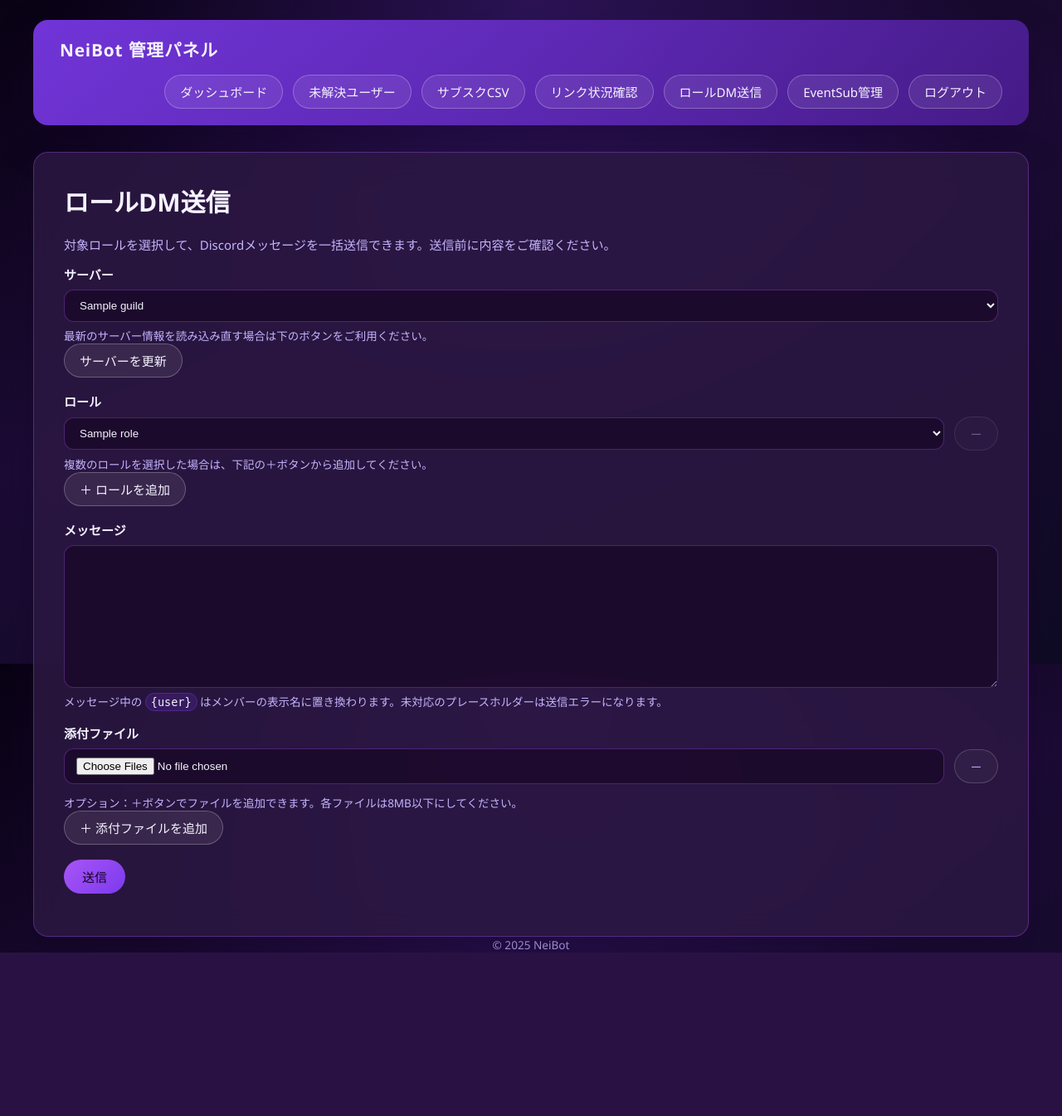
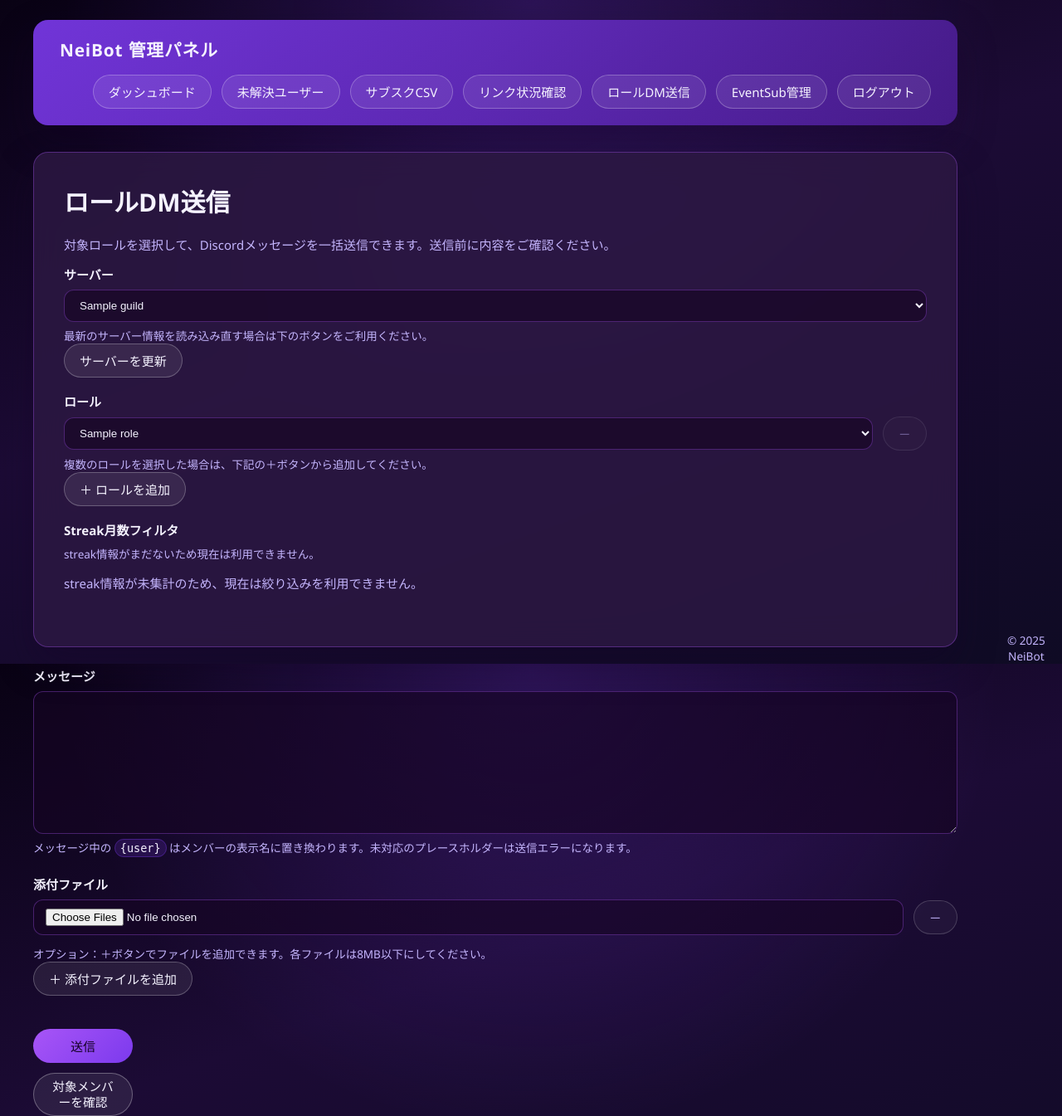
Before and after one commit to NAKANORyunosuke/NeiBot, a Django app: page /broadcast/ in a window 1280 px wide. Shown: the whole page at 83% size. Before the commit the page ends 1148 px from the top, so only its background shows below. Run offline with Django 5.2, Linux system fonts and the light colour scheme; a user stored in the database is signed in; tables that the repository leaves empty hold one stand-in row (values such as "Sample post"); a database or web service that is not in the repository returns one stand-in record (values such as "Sample title"); data that the repository does not hold is empty.

Commit message:
feat: ロールDM送信機能にStreak月数フィルタを追加し、プレビュー機能を実装

```diff
--- a/webadmin/panel/forms.py
+++ b/webadmin/panel/forms.py
@@ -1,3 +1,5 @@
+
+from collections import Counter
 
 from django import forms
 from django.conf import settings
@@ -5,6 +7,8 @@
 import requests
 import re
 import json
+
+from .models import LinkedUser
 
 
 class MultiFileInput(forms.ClearableFileInput):
@@ -50,9 +54,27 @@
 
 
 class RoleBroadcastForm(forms.Form):
+
     guild_id = forms.ChoiceField(label="サーバー", choices=())
+
     role_ids = forms.MultipleChoiceField(label="ロール", choices=(), required=False)
+
+    streak_filters = forms.MultipleChoiceField(
+
+        label="Streak月数フィルタ",
+
+        choices=(),
+
+        required=False,
+
+        widget=forms.CheckboxSelectMultiple,
+
+        help_text="指定した連続月数に一致するユーザーのみに送信します (未選択なら全員)。",
+
+    )
+
     message = forms.CharField(label="メッセージ", widget=forms.Textarea, required=False)
+
     attachments = MultiFileField(label="添付ファイル", required=False)
 
     # 8MB は Discord DM の添付制限
@@ -101,6 +123,14 @@
         self.fields["role_ids"].choices = roles
         if not self.is_bound and roles:
             self.initial.setdefault("role_ids", [roles[0][0]])
+        streak_choices = self._build_streak_choices()
+        streak_field = self.fields["streak_filters"]
+        streak_field.choices = streak_choices
+        if streak_choices:
+            streak_field.widget.attrs.pop("disabled", None)
+        else:
+            streak_field.widget.attrs["disabled"] = "disabled"
+            streak_field.help_text = "streak情報がまだないため現在は利用できません。"
 
     def clean_attachments(self):
         files = self.cleaned_data.get("attachments") or []
@@ -140,6 +170,43 @@
             if v not in unique:
                 unique.append(v)
         return unique
+
+    def clean_streak_filters(self):
+        values = self.cleaned_data.get("streak_filters") or []
+        cleaned: list[int] = []
+        seen: set[int] = set()
+        for raw in values:
+            try:
+                num = int(raw)
+            except (TypeError, ValueError):
+                continue
+            if num in seen:
+                continue
+            seen.add(num)
+            cleaned.append(num)
+        return cleaned
+
+    def _build_streak_choices(self) -> list[tuple[str, str]]:
+        counter: Counter[int] = Counter()
+        try:
+            streak_values = LinkedUser.objects.values_list(
+                "data__streak_months", flat=True
+            )
+            for value in streak_values:
+                try:
+                    num = int(value)
+                except (TypeError, ValueError):
+                    continue
+                if num < 0:
+                    continue
+                counter[num] += 1
+        except Exception:
+            return []
+        choices: list[tuple[str, str]] = []
+        for months in sorted(counter):
+            label = f"{months}ヶ月 ({counter[months]}人)"
+            choices.append((str(months), label))
+        return choices
 
 
 class EventSubSubscriptionForm(forms.Form):
--- a/webadmin/panel/templates/panel/broadcast.html
+++ b/webadmin/panel/templates/panel/broadcast.html
@@ -113,6 +113,108 @@
     }
   </style>
   {% endif %}
+  <style>
+    .streak-filter-grid {
+      display: grid;
+      grid-template-columns: repeat(auto-fit, minmax(160px, 1fr));
+      gap: 0.5rem 1rem;
+      margin-top: 0.75rem;
+    }
+    .streak-filter-grid label {
+      display: inline-flex;
+      align-items: center;
+      gap: 0.45rem;
+      font-size: 0.9rem;
+      color: var(--color-text);
+      background: rgba(255, 255, 255, 0.08);
+      border: 1px solid rgba(255, 255, 255, 0.25);
+      border-radius: 999px;
+      padding: 0.35rem 0.85rem;
+      font-weight: 600;
+      letter-spacing: 0.01em;
+      transition: background 0.2s ease, border-color 0.2s ease, color 0.2s ease;
+    }
+    .streak-filter-grid label:hover,
+    .streak-filter-grid label:focus-within {
+      background: rgba(255, 255, 255, 0.16);
+      border-color: rgba(255, 255, 255, 0.4);
+    }
+    .streak-filter-grid input[type="checkbox"] {
+      margin: 0;
+      accent-color: var(--color-accent);
+    }
+    .button-secondary {
+      font: inherit;
+      font-size: 0.92rem;
+      border-radius: 999px;
+      padding: 6px 16px;
+      border: 1px solid rgba(255, 255, 255, 0.3);
+      background: rgba(255, 255, 255, 0.08);
+      color: var(--color-text);
+      cursor: pointer;
+      display: inline-flex;
+      align-items: center;
+      justify-content: center;
+      line-height: 1.3;
+      min-width: unset;
+      transition: background 0.2s ease, box-shadow 0.2s ease, transform 0.2s ease;
+    }
+    .button-secondary:hover,
+    .button-secondary:focus-visible {
+      background: rgba(255, 255, 255, 0.18);
+      transform: translateY(-1px);
+      box-shadow: 0 10px 18px rgba(124, 58, 237, 0.25);
+    }
+    .preview-actions {
+      display: flex;
+      gap: 1.5rem;
+      align-items: flex-start;
+      flex-wrap: wrap;
+      margin-top: 1rem;
+    }
+    .preview-actions__buttons {
+      display: flex;
+      flex-direction: column;
+      gap: 0.75rem;
+      min-width: 140px;
+    }
+    .preview-actions__buttons button {
+      width: 120px;
+      justify-content: center;
+    }
+    .card-preview {
+      flex: 1;
+      margin-top: 0;
+      min-width: 280px;
+    }
+    .recipient-preview {
+      border: 1px solid var(--color-border);
+      border-radius: var(--radius-md);
+      padding: 1rem 1.25rem;
+      background: rgba(15, 23, 42, 0.4);
+      margin-top: 1rem;
+    }
+    .recipient-preview__meta {
+      display: flex;
+      flex-wrap: wrap;
+      gap: 0.75rem;
+      font-size: 0.9rem;
+      color: var(--color-text-muted);
+      margin-bottom: 0.6rem;
+    }
+    .recipient-list--preview {
+      max-height: 320px;
+      overflow-y: auto;
+      padding-left: 1rem;
+    }
+    .recipient-list--preview li {
+      border-bottom: 1px solid rgba(255, 255, 255, 0.08);
+      padding: 0.35rem 0;
+    }
+    .recipient-list--preview li:last-of-type {
+      border-bottom: none;
+    }
+  </style>
 {% endblock %}
 
 {% block content %}
@@ -157,6 +259,9 @@
           {% endif %}
           {% if recipient_popup.roles %}
           <div>対象ロール: {{ recipient_popup.roles|join:"、" }}</div>
+          {% endif %}
+          {% if recipient_popup.streak_filters %}
+          <div>Streak対象: {{ recipient_popup.streak_filters|join:"、" }}ヶ月</div>
           {% endif %}
           <div>合計: {{ recipient_popup.count }}件</div>
         </div>
@@ -249,6 +354,33 @@
       </div>
 
       <div class="form-field">
+        <label>Streak月数フィルタ</label>
+        <div class="helper-text">
+          {{ form.streak_filters.help_text }}
+        </div>
+        {% if form.fields.streak_filters.choices %}
+        <div class="streak-filter-grid">
+          {% for checkbox in form.streak_filters %}
+          <label>
+            {{ checkbox.tag }}
+            <span>{{ checkbox.choice_label }}</span>
+          </label>
+          {% endfor %}
+        </div>
+        {% else %}
+        <p class="text-muted">streak情報が未集計のため、現在は絞り込みを利用できません。</p>
+        {% endif %}
+        {% if form.streak_filters.errors %}
+        <ul class="error-list">
+          {% for error in form.streak_filters.errors %}
+          <li>{{ error }}</li>
+          {% endfor %}
+        </ul>
+        {% endif %}
+      </div>
+      </div>
+
+      <div class="form-field">
         <label for="id_message">メッセージ</label>
         {{ form.message }}
         <div class="helper-text">
@@ -294,8 +426,43 @@
         {% endif %}
       </div>
 
-      <div class="actions">
-        <button type="submit">送信</button>
+      <div class="actions preview-actions">
+        <div class="preview-actions__buttons">
+          <button type="submit">送信</button>
+          <button type="submit" name="preview" value="1" class="button-secondary">対象メンバーを確認</button>
+        </div>
+        {% if preview_results %}
+        <div class="card card-preview">
+          <h2>対象メンバーの確認</h2>
+          <p class="text-muted">選択中の条件に一致するメンバーを最大 {{ preview_limit }} 件まで表示します。送信前に対象を確認してください。</p>
+          {% for item in preview_results %}
+          <div class="recipient-preview">
+            <div class="recipient-preview__meta">
+              <div>ロール: {{ item.role }}</div>
+              {% if item.guild_name %}<div>サーバー: {{ item.guild_name }}</div>{% endif %}
+              {% if item.streak_filters %}<div>Streak: {{ item.streak_filters|join:"、" }}ヶ月</div>{% endif %}
+              <div>対象: {{ item.count }}件{% if item.has_more %}（先頭{{ preview_limit }}件のみ表示）{% endif %}</div>
+            </div>
+            {% if item.recipients %}
+            <ul class="recipient-list recipient-list--preview">
+              {% for user in item.recipients %}
+              <li>
+                <span class="recipient-name">{{ user.label }}</span>
+                {% if user.tag %}<span class="recipient-meta">@{{ user.tag }}</span>{% endif %}
+                <span class="recipient-meta">ID: {{ user.id }}</span>
+              </li>
+              {% endfor %}
+            </ul>
+            {% else %}
+            <p class="recipient-meta">該当者はいません。</p>
+            {% endif %}
+            {% if item.has_more %}
+            <p class="helper-text">他 {{ item.remaining }} 件は省略されています。</p>
+            {% endif %}
+          </div>
+          {% endfor %}
+        </div>
+        {% endif %}
       </div>
     </form>
 
--- a/webadmin/panel/views.py
+++ b/webadmin/panel/views.py
@@ -869,9 +869,40 @@
     if not request.user.is_staff:
         return HttpResponseForbidden("このページへアクセスする権限がありません。")
 
+    def _normalize_recipient_entry(entry: Dict[str, Any]) -> Dict[str, Any] | None:
+        if not isinstance(entry, dict):
+            return None
+        raw_id = entry.get("id")
+        if raw_id is None:
+            return None
+        user_id = str(raw_id)
+        display_name = str(entry.get("display_name") or "").strip()
+        username_value = entry.get("username") or entry.get("name")
+        username = str(username_value).strip() if username_value else ""
+        discriminator = entry.get("discriminator")
+        if discriminator in (None, "", "0", 0):
+            discriminator = None
+        label = display_name or username or user_id
+        tag = None
+        if username:
+            tag = username
+            if discriminator:
+                tag = f"{tag}#{discriminator}"
+        return {
+            "id": user_id,
+            "label": label,
+            "display_name": display_name or None,
+            "username": username or None,
+            "tag": tag,
+        }
+
     recipient_popup: Optional[Dict[str, Any]] = request.session.get(
         "last_role_dm_recipients"
     )
+    preview_results: List[Dict[str, Any]] = []
+    preview_requested = False
+    preview_limit = 200
+
     if request.method == "POST":
         request.session.pop("last_role_dm_recipients", None)
         recipient_popup = None
@@ -879,8 +910,10 @@
     if request.method == "POST":
         form = RoleBroadcastForm(request.POST, request.FILES)
         refresh_requested = bool(request.POST.get("refresh"))
+        preview_requested = bool(request.POST.get("preview"))
         if not refresh_requested and form.is_valid():
             role_ids = [int(r) for r in form.cleaned_data["role_ids"]]
+            streak_filters = list(form.cleaned_data.get("streak_filters") or [])
             guild_id_value = form.cleaned_data.get("guild_id")
             guild_id = int(guild_id_value) if guild_id_value else None
             message = form.cleaned_data["message"] or ""
@@ -929,12 +962,15 @@
                 payload: Dict[str, Any] = {"role_id": rid, "message": message}
                 if guild_id:
                     payload["guild_id"] = guild_id
+                if streak_filters:
+                    payload["streak_filters"] = streak_filters
                 if attachments:
                     payload["attachments"] = attachments
-                    # Backward compatibility: keep first attachment fields
                     first = attachments[0]
                     payload.setdefault("file_url", first.get("url"))
                     payload.setdefault("file_path", first.get("path"))
+                if preview_requested:
+                    payload["preview_only"] = True
                 try:
                     resp = requests.post(
                         f"{settings.BOT_ADMIN_API_BASE}/send_role_dm",
@@ -950,39 +986,41 @@
 
                 if resp.status_code == 200:
                     role_label = role_labels.get(str(rid), str(rid))
-                    success_roles.append(role_label)
-                    data: Dict[str, Any]
                     try:
-                        data = resp.json()
+                        data: Dict[str, Any] = resp.json()
                     except ValueError:
                         data = {}
                     recipients_payload = data.get("recipients") or []
+
+                    if preview_requested:
+                        normalized_preview = []
+                        for entry in recipients_payload:
+                            normalized_entry = _normalize_recipient_entry(entry)
+                            if normalized_entry:
+                                normalized_preview.append(normalized_entry)
+                        normalized_sorted = sorted(
+                            normalized_preview,
+                            key=lambda item: (item.get("label") or item.get("id") or "").casefold(),
+                        )
+                        preview_results.append(
+                            {
+                                "role": role_label,
+                                "guild_name": data.get("guild_name"),
+                                "count": len(normalized_sorted),
+                                "recipients": normalized_sorted[:preview_limit],
+                                "has_more": len(normalized_sorted) > preview_limit,
+                                "remaining": max(0, len(normalized_sorted) - preview_limit),
+                                "streak_filters": sorted(streak_filters),
+                            }
+                        )
+                        continue
+
+                    success_roles.append(role_label)
                     for entry in recipients_payload:
-                        if not isinstance(entry, dict):
+                        normalized = _normalize_recipient_entry(entry)
+                        if not normalized:
                             continue
-                        raw_id = entry.get("id")
-                        if raw_id is None:
-                            continue
-                        user_id = str(raw_id)
-                        display_name = str(entry.get("display_name") or "").strip()
-                        username_value = entry.get("username") or entry.get("name")
-                        username = str(username_value).strip() if username_value else ""
-                        discriminator = entry.get("discriminator")
-                        if discriminator in (None, "", "0", 0):
-                            discriminator = None
-                        label = display_name or username or user_id
-                        tag = None
-                        if username:
-                            tag = username
-                            if discriminator:
-                                tag = f"{tag}#{discriminator}"
-                        aggregated_recipients[user_id] = {
-                            "id": user_id,
-                            "label": label,
-                            "display_name": display_name or None,
-                            "username": username or None,
-                            "tag": tag,
-                        }
+                        aggregated_recipients[normalized["id"]] = normalized
                     if recipients_payload:
                         last_meta = {
                             "guild_name": data.get("guild_name"),
@@ -992,40 +1030,55 @@
                     reason = f"{resp.status_code} {resp.text}".strip()
                     failed_roles.append((role_labels.get(str(rid), str(rid)), reason))
 
-            if aggregated_recipients:
-                sorted_recipients = sorted(
-                    aggregated_recipients.values(),
-                    key=lambda item: (item.get("label") or item.get("id") or "").casefold(),
-                )
-                recipient_popup = {
-                    "recipients": sorted_recipients,
-                    "count": len(sorted_recipients),
-                    "roles": success_roles,
-                    "generated_at": timezone.now().isoformat(),
-                }
-                if last_meta and last_meta.get("guild_name"):
-                    recipient_popup["guild_name"] = last_meta["guild_name"]
-                request.session["last_role_dm_recipients"] = recipient_popup
-                request.session.modified = True
+            if preview_requested:
+                total_preview = sum(item["count"] for item in preview_results)
+                if total_preview:
+                    messages.info(
+                        request, "対象メンバーを表示しました。送信前にご確認ください。"
+                    )
+                elif not failed_roles:
+                    messages.warning(
+                        request, "該当するメンバーが見つかりませんでした。"
+                    )
+            else:
+                if aggregated_recipients:
+                    sorted_recipients = sorted(
+                        aggregated_recipients.values(),
+                        key=lambda item: (item.get("label") or item.get("id") or "").casefold(),
+                    )
+                    recipient_popup = {
+                        "recipients": sorted_recipients,
+                        "count": len(sorted_recipients),
+                        "roles": success_roles,
+                        "generated_at": timezone.now().isoformat(),
+                    }
+                    if streak_filters:
+                        recipient_popup["streak_filters"] = [
+                            str(value) for value in sorted(streak_filters)
+                        ]
+                    if last_meta and last_meta.get("guild_name"):
+                        recipient_popup["guild_name"] = last_meta["guild_name"]
+                    request.session["last_role_dm_recipients"] = recipient_popup
+                    request.session.modified = True
 
-            if success_roles:
-                if len(success_roles) == 1:
-                    messages.success(
-                        request, f"「{success_roles[0]}」への送信をキューに投入しました。"
-                    )
-                else:
-                    joined = "、".join(success_roles)
-                    messages.success(
-                        request,
-                        f"{len(success_roles)}件のロール（{joined}）への送信をキューに投入しました。",
-                    )
+                if success_roles:
+                    if len(success_roles) == 1:
+                        messages.success(
+                            request, f"「{success_roles[0]}」への送信をキューに投入しました。"
+                        )
+                    else:
+                        joined = "、".join(success_roles)
+                        messages.success(
+                            request,
+                            f"{len(success_roles)}件のロール（{joined}）への送信をキューに投入しました。",
+                        )
+                if not failed_roles:
+                    return redirect("broadcast")
+
             for label, reason in failed_roles:
                 messages.error(
-                    request, f"ロール「{label}」への送信に失敗しました: {reason}"
+                    request, f"ロール「{label}」への処理に失敗しました: {reason}"
                 )
-
-            if not failed_roles:
-                return redirect("broadcast")
     else:
         form = RoleBroadcastForm()
 
@@ -1047,11 +1100,12 @@
             "form": form,
             "twitch_account": twitch_account,
             "recipient_popup": recipient_popup,
+            "preview_results": preview_results,
+            "preview_requested": preview_requested,
+            "preview_limit": preview_limit,
             "max_attachment_bytes": RoleBroadcastForm.MAX_ATTACHMENT_BYTES,
         },
     )
-
-
 @login_required
 def eventsub_admin(request: HttpRequest) -> HttpResponse:
     if not request.user.is_staff:
```
Also changed, not shown: bot/bot_client.py (+88 -20 lines).
